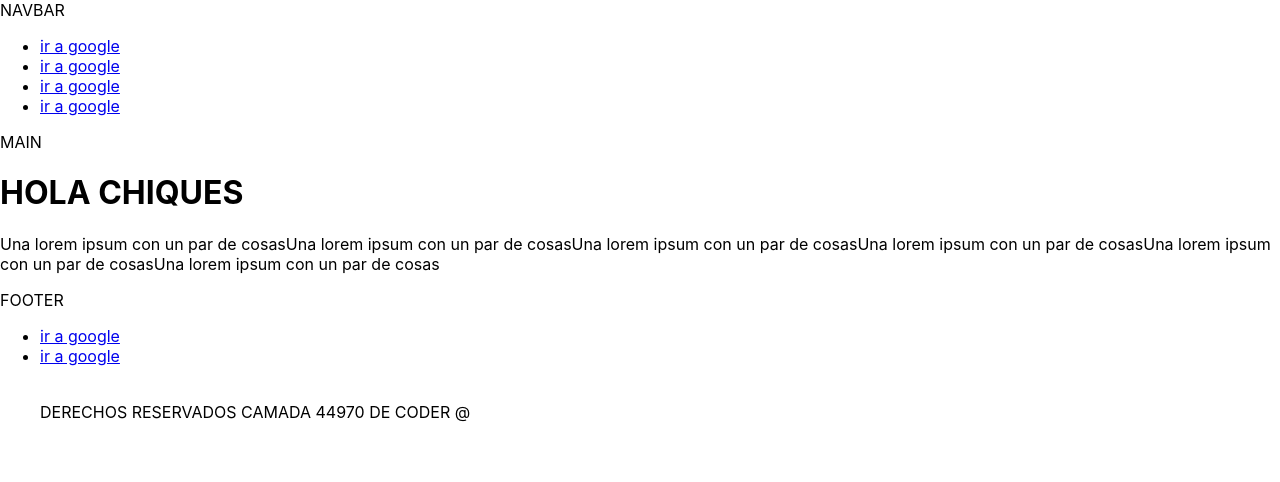
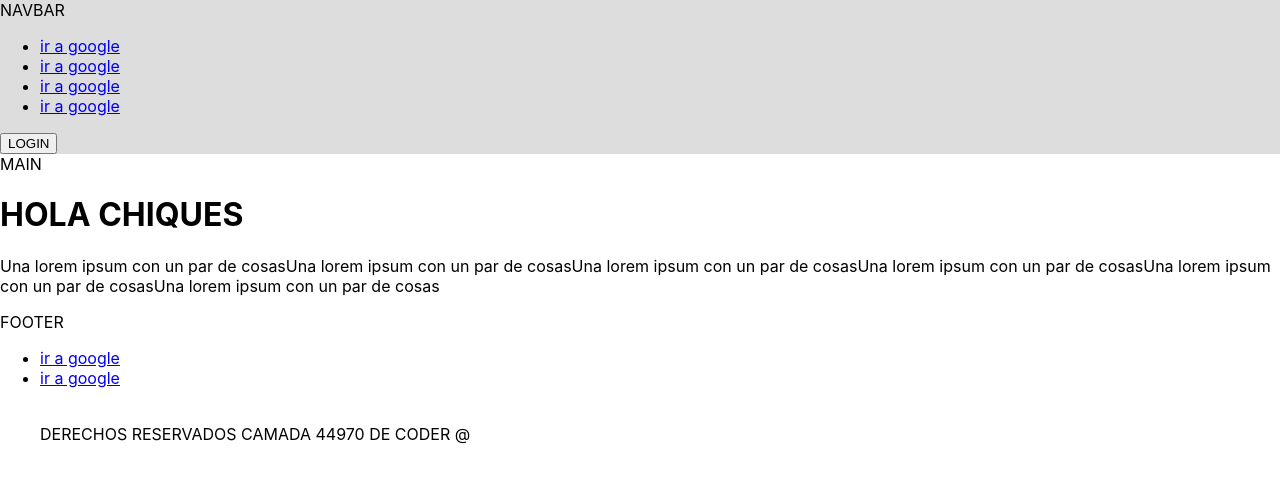
Before and after one commit to guillejf/44970, a React (Create React App) app: page / in a window 1280 px wide. Shown: the top 482 px of the page. Built offline with nearby package versions, Linux system fonts and the light colour scheme.

Commit message:
para gian

```diff
--- a/src/App.js
+++ b/src/App.js
@@ -3,14 +3,19 @@ import BodyApp from "./components/BodyApp";
 import Footer from "./components/Footer";
 import Navbar from "./components/Navbar";
 
-function App() {
+export default function App() {
+  function saludar() {
+    alert("hola chiques");
+  }
+
+  function funcionLogin() {
+    alert("algo importante sobre el login");
+  }
   return (
     <div>
-      <Navbar />
+      <Navbar conBoton={true} color={"#ddd"} funcionLogin={funcionLogin} />
       <BodyApp />
       <Footer />
     </div>
   );
 }
-
-export default App;
--- a/src/components/Navbar.jsx
+++ b/src/components/Navbar.jsx
@@ -1,8 +1,9 @@
 import React from "react";
 
-export default function Navbar() {
+export default function Navbar({ conBoton, color, funcionLogin }) {
+  //NO HAY PROGRAMACION
   return (
-    <div>
+    <div style={{ backgroundColor: color }}>
       NAVBAR
       <ul>
         <li>
@@ -18,6 +19,7 @@ export default function Navbar() {
           <a href="http://google.com">ir a google</a>
         </li>
       </ul>
+      {conBoton ? <button onClick={() => funcionLogin()}>LOGIN</button> : null}
     </div>
   );
 }
```
Also changed, not shown: src/index.js (+10 -8 lines).
